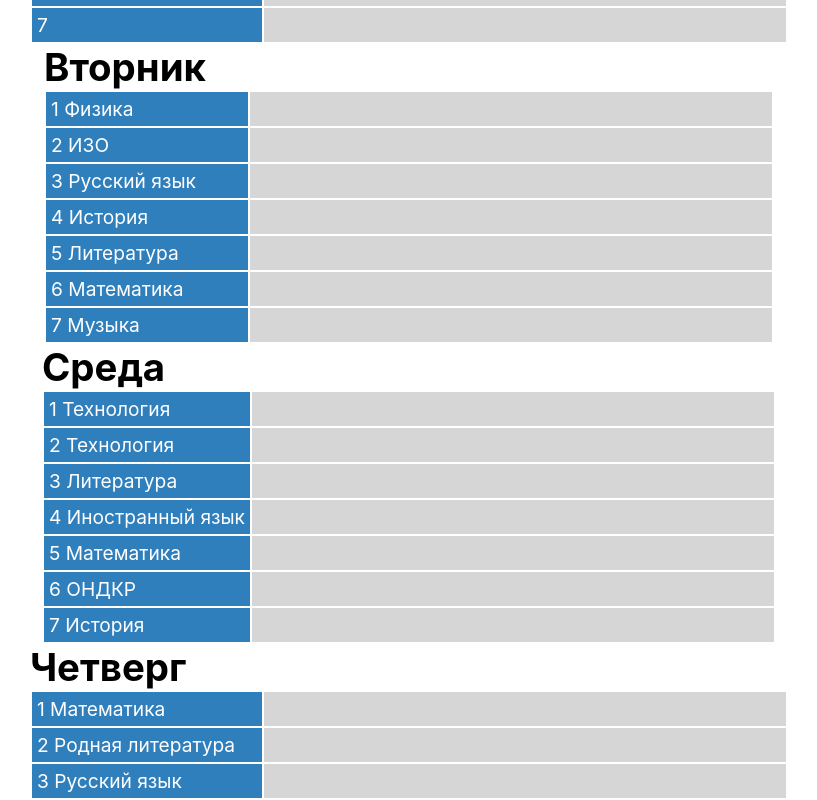
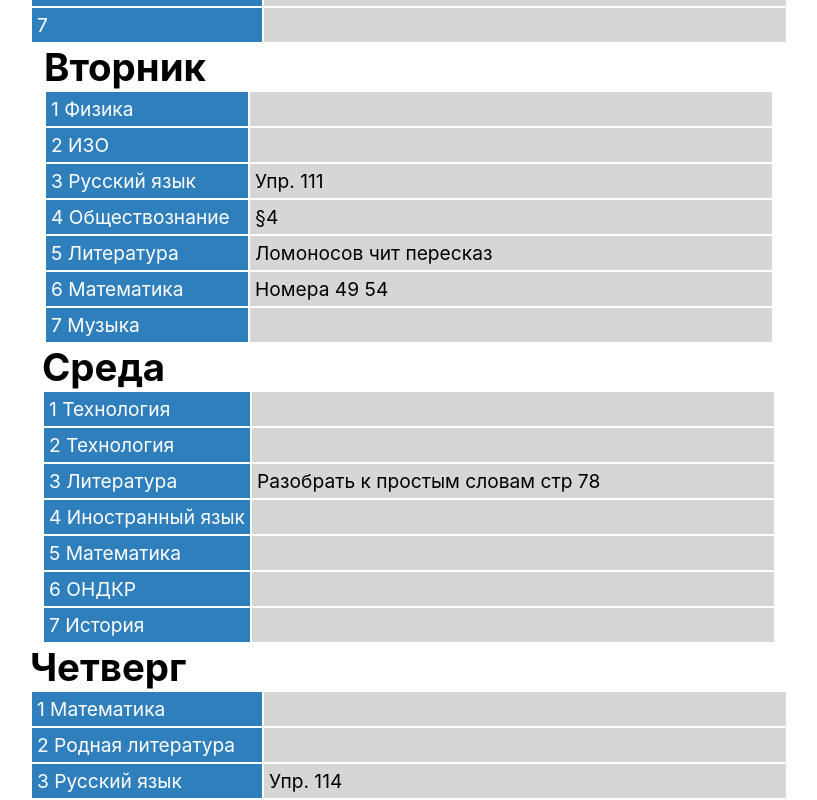
Before and after one commit to YgamiJS/HomeWork, a React (Vite) app: page / in a window 1280 px wide. Shown: the part 420-1220 px from the top of the page, without its empty margins (231-1048 px from the left). Built offline with nearby package versions, Linux system fonts and the light colour scheme.

Commit message:
12 commit

```diff
--- /dev/null
+++ b/Untitled-1.json
@@ -0,0 +1,7 @@
+[
+    {"day":"понедельник","arrayLessons":[{"lessonInfo":{"name":"Иностранный язык ","homeWork":""}},{"lessonInfo":{"name":"Информатика","homeWork":""}},{"lessonInfo":{"name":"Русский язык","homeWork":""}},{"lessonInfo":{"name":"Биология","homeWork":""}},{"lessonInfo":{"name":"Математика","homeWork":""}},{"lessonInfo":{"name":"Физическая культура","homeWork":""}},{"lessonInfo":{"name":"","homeWork":""}}]},
+    {"day":"вторник","arrayLessons":[{"lessonInfo":{"name":"Физика","homeWork":""}},{"lessonInfo":{"name":"ИЗО","homeWork":""}},{"lessonInfo":{"name":"Русский язык","homeWork":"Упр. 111"}},{"lessonInfo":{"name":"Обществознание","homeWork":"§4"}},{"lessonInfo":{"name":"Литература","homeWork":"Ломоносов чит переcказ"}},{"lessonInfo":{"name":"Математика","homeWork":"Номера 49 54"}},{"lessonInfo":{"name":"Музыка","homeWork":""}}]},
+    {"day":"среда","arrayLessons":[{"lessonInfo":{"name":"Технология","homeWork":""}},{"lessonInfo":{"name":"Технология","homeWork":""}},{"lessonInfo":{"name":"Литература","homeWork":"Разобрать к простым словам стр 78 "}},{"lessonInfo":{"name":"Иностранный язык","homeWork":""}},{"lessonInfo":{"name":"Математика","homeWork":""}},{"lessonInfo":{"name":"ОНДКР","homeWork":""}},{"lessonInfo":{"name":"История","homeWork":""}}]},
+    {"day":"четверг","arrayLessons":[{"lessonInfo":{"name":"Математика","homeWork":""}},{"lessonInfo":{"name":"Родная литература","homeWork":""}},{"lessonInfo":{"name":"Русский язык","homeWork":"Упр. 114"}},{"lessonInfo":{"name":"География","homeWork":""}},{"lessonInfo":{"name":"Физика","homeWork":"SS 14"}},{"lessonInfo":{"name":"Физическая культура","homeWork":""}},{"lessonInfo":{"name":"","homeWork":""}}]},
+    {"day":"пятница","arrayLessons":[{"lessonInfo":{"name":"Иностранный язык","homeWork":""}},{"lessonInfo":{"name":"История","homeWork":""}},{"lessonInfo":{"name":"Русский язык","homeWork":""}},{"lessonInfo":{"name":"Математика","homeWork":""}},{"lessonInfo":{"name":"География","homeWork":""}},{"lessonInfo":{"name":"Физическая культура","homeWork":""}},{"lessonInfo":{"name":"","homeWork":""}}]}
+]
--- a/package.json
+++ b/package.json
@@ -11,6 +11,7 @@
   "dependencies": {
     "react": "^18.2.0",
     "react-dom": "^18.2.0",
+    "react-hook-usefetch": "^1.0.4",
     "sass": "^1.55.0"
   },
   "devDependencies": {
--- a/src/App.jsx
+++ b/src/App.jsx
@@ -1,10 +1,11 @@
 import { Header , Footer } from './Components/HeaderFooter.jsx'
-import Week from './Components/Week.jsx'
+import Content from './Components/Content.jsx'
+
 export default function App() {
   return (
     <>
       <Header />
-      <Week />
+      <Content />
       <Footer />
     </>
   )
--- a/src/App.module.scss
+++ b/src/App.module.scss
@@ -83,3 +83,8 @@ footer
             }
     }
 }
+.SectionHi{
+    background-color: $BgColorBlue;
+    padding: 50vh 0px;
+    text-align: center;
+}
--- a/src/Components/Content.jsx
+++ b/src/Components/Content.jsx
@@ -1,18 +1,25 @@
-import {useState} from "react"
+import Clock from './clock.jsx'
+import json from "../../Untitled-1.json"
 import styled from "../App.module.scss"
 
-export default function Content(props){
+export default function Content(){
     return (
-        <div>
-            <h1>{props.props.day}</h1>
-        <table>
-                {props.props.arrayLessons.map((lesson) =>
-                 <tr>
-                    <td className={styled.homeWorkName}>{props.props.arrayLessons.indexOf(lesson) + 1}{" "}{lesson.lessonInfo.name}</td>
-                    <td className={styled.homeWorkInfo}>{lesson.lessonInfo.homeWork}</td>
-                </tr>
-                )}
-        </table>
+        <div  className={styled.content}>
+            <Clock />
+
+            {json.map((lesson) =>
+            <div>
+                <h1>{lesson.day}</h1>
+                    <table>
+                        {lesson.arrayLessons.map((less) =>
+                        <tr>
+                            <td className={styled.homeWorkName}>{lesson.arrayLessons.indexOf(less) + 1}{" "}{less.lessonInfo.name}</td>
+                            <td className={styled.homeWorkInfo}>{less.lessonInfo.homeWork}</td>
+                        </tr>)}
+                </table>
+            </div>
+            )}
+
         </div>
     )
 }
--- a/src/Components/Week.jsx
+++ /dev/null
@@ -1,16 +0,0 @@
-import Clock from './clock.jsx'
-import Content from './Content.jsx'
-import styled from '../App.module.scss'
-
-export default function Week (){
-    return (
-        <div className={styled.content}>
-            <Clock />
-            <Content props={{day: "понедельник" ,arrayLessons: [{ lessonInfo: {name: "Иностранный язык " ,  homeWork: "" }} , { lessonInfo: {name: "Информатика" ,  homeWork: "" }} , { lessonInfo: {name: "Русский язык" ,  homeWork: "" }} ,{ lessonInfo: {name: "Биология" ,  homeWork: "" }} ,{ lessonInfo: {name: "Математика" ,  homeWork: "" }} ,{ lessonInfo: {name: "Физическая культура" ,  homeWork: "" }} , { lessonInfo: {name: "" ,  homeWork: "" }}]}} />
-            <Content props={{day: "вторник" ,arrayLessons: [{ lessonInfo: {name: "Физика" ,  homeWork: "" }} , { lessonInfo: {name: "ИЗО" ,  homeWork: "" }} , { lessonInfo: {name: "Русский язык" ,  homeWork: "" }} ,{ lessonInfo: {name: "История" ,  homeWork: "" }} ,{ lessonInfo: {name: "Литература" ,  homeWork: "" }} ,{ lessonInfo: {name: "Математика" ,  homeWork: "" }} , { lessonInfo: {name: "Музыка" ,  homeWork: "" }}]}} />
-            <Content props={{day: "среда" ,arrayLessons: [{ lessonInfo: {name: "Технология" ,  homeWork: "" }} , { lessonInfo: {name: "Технология" ,  homeWork: "" }} , { lessonInfo: {name: "Литература" ,  homeWork: "" }} ,{ lessonInfo: {name: "Иностранный язык" ,  homeWork: "" }} ,{ lessonInfo: {name: "Математика" ,  homeWork: "" }} ,{ lessonInfo: {name: "ОНДКР" ,  homeWork: "" }} , { lessonInfo: {name: "История" ,  homeWork: "" }}]}} />
-            <Content props={{day: "четверг" ,arrayLessons: [{ lessonInfo: {name: "Математика" ,  homeWork: "" }} , { lessonInfo: {name: "Родная литература" ,  homeWork: "" }} , { lessonInfo: {name: "Русский язык" ,  homeWork: "" }} ,{ lessonInfo: {name: "География" ,  homeWork: "" }} ,{ lessonInfo: {name: "Физика" ,  homeWork: "" }} ,{ lessonInfo: {name: "Физическая культура" ,  homeWork: "" }} , { lessonInfo: {name: "" ,  homeWork: "" }}]}} />
-            <Content props={{day: "пятница" ,arrayLessons: [{ lessonInfo: {name: "Иностранный язык" ,  homeWork: "" }} , { lessonInfo: {name: "Обществознание" ,  homeWork: "" }} , { lessonInfo: {name: "Русский язык" ,  homeWork: "" }} ,{ lessonInfo: {name: "Математика" ,  homeWork: "" }} ,{ lessonInfo: {name: "География" ,  homeWork: "" }} ,{ lessonInfo: {name: "Физическая культура" ,  homeWork: "" }} , { lessonInfo: {name: "" ,  homeWork: "" }}]}} />
-        </div>
-    )
-}
```
Also changed, not shown: 2 other files (tests, documents, lock files or other folders).
